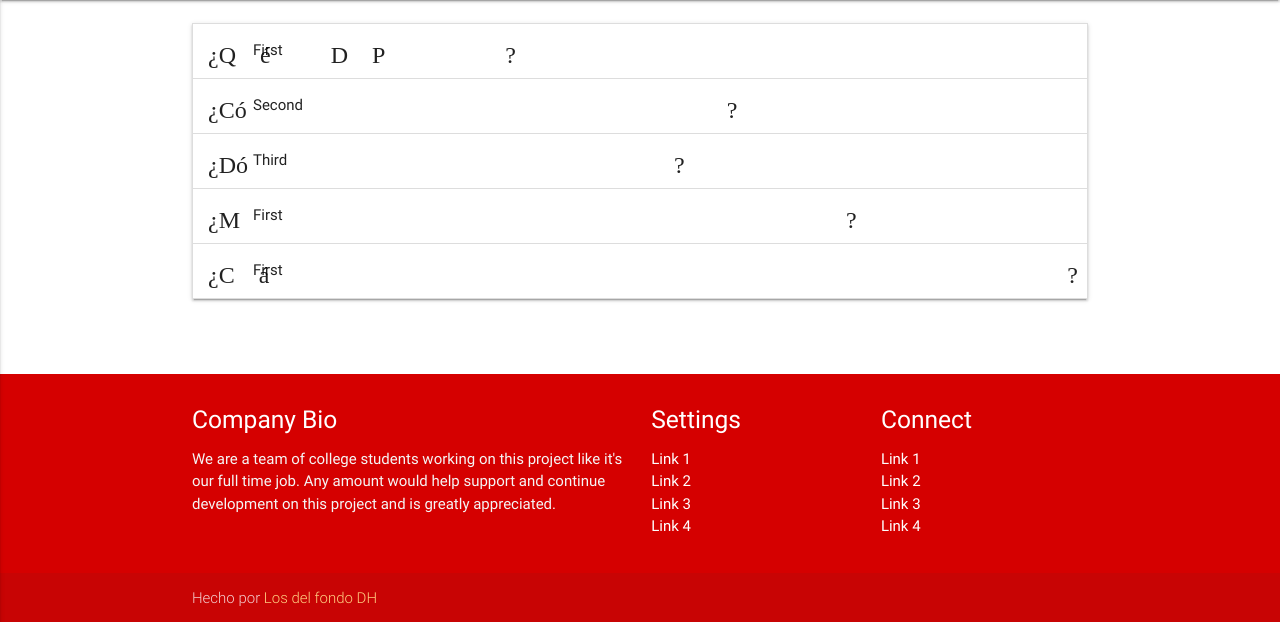
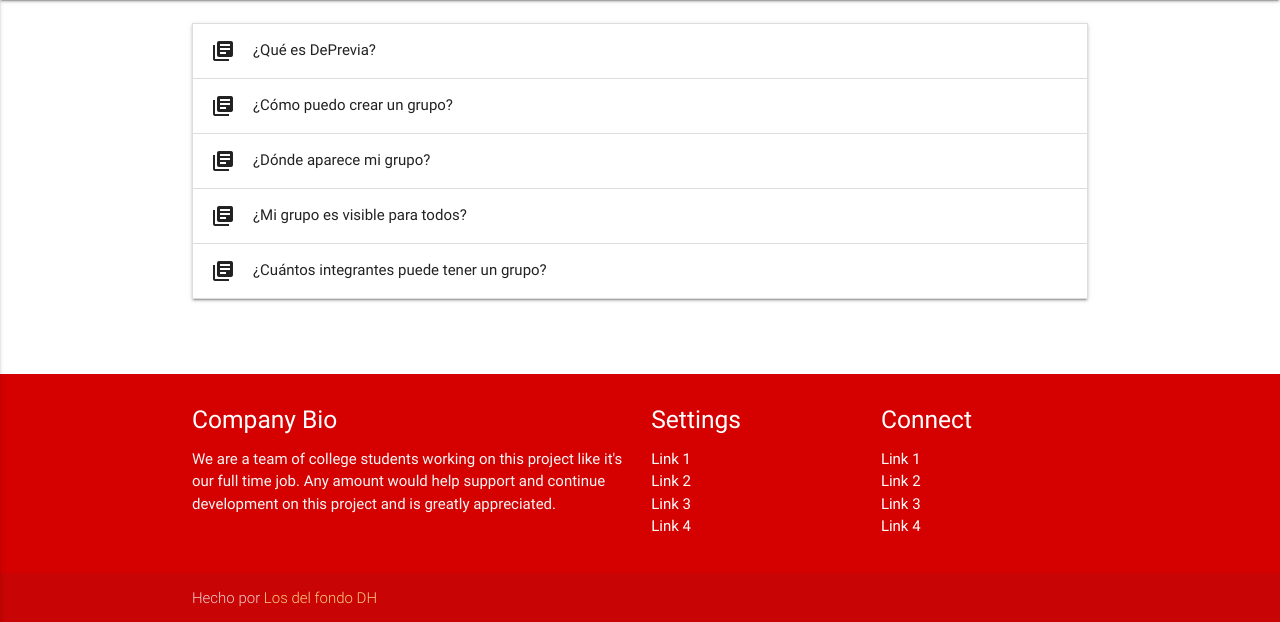
Before and after one commit to lmancuso/deprevia, a PHP site: page /faqs.php in a window 1280 px wide. Shown: the part 64-686 px from the top of the page. Run offline with PHP 8.4, Linux system fonts and the light colour scheme; some libraries are stand-ins or nearby versions.

Commit message:
se arregla el faqs

```diff
--- a/faqs.php
+++ b/faqs.php
@@ -19,30 +19,32 @@
 
       <ul class="collapsible" data-collapsible="accordion">
     <li>
-      <div class="collapsible-header"><i class="material-icons">¿Qué es DePrevia?</i>First</div>
+      <div class="collapsible-header"><i class="material-icons">library_books</i>¿Qué es DePrevia?</div>
       <div class="collapsible-body"><span>Lorem ipsum dolor sit amet, consectetur adipisicing elit. Expedita mollitia facilis deserunt placeat nesciunt itaque velit, consequatur consectetur, dolorem aliquid voluptas! Quia excepturi odio pariatur ipsam sapiente ea. Excepturi, deleniti!</span></div>
     </li>
     <li>
-      <div class="collapsible-header"><i class="material-icons">¿Cómo puedo crear un grupo?</i>Second</div>
+      <div class="collapsible-header"><i class="material-icons">library_books</i>¿Cómo puedo crear un grupo?</div>
       <div class="collapsible-body"><span>Lorem ipsum dolor sit amet, consectetur adipisicing elit. Expedita mollitia facilis deserunt placeat nesciunt itaque velit, consequatur consectetur, dolorem aliquid voluptas! Quia excepturi odio pariatur ipsam sapiente ea. Excepturi, deleniti!</span></div>
     </li>
     <li>
-      <div class="collapsible-header"><i class="material-icons">¿Dónde aparece mi grupo?</i>Third</div>
+      <div class="collapsible-header"><i class="material-icons">library_books</i>¿Dónde aparece mi grupo?</div>
       <div class="collapsible-body"><span>Lorem ipsum dolor sit amet, consectetur adipisicing elit. Expedita mollitia facilis deserunt placeat nesciunt itaque velit, consequatur consectetur, dolorem aliquid voluptas! Quia excepturi odio pariatur ipsam sapiente ea. Excepturi, deleniti!</span></div>
     </li>
     <li>
-      <div class="collapsible-header"><i class="material-icons">¿Mi grupo es visible para todos?</i>First</div>
+      <div class="collapsible-header"><i class="material-icons">library_books</i>¿Mi grupo es visible para todos?</div>
       <div class="collapsible-body"><span>Lorem ipsum dolor sit amet, consectetur adipisicing elit. Expedita mollitia facilis deserunt placeat nesciunt itaque velit, consequatur consectetur, dolorem aliquid voluptas! Quia excepturi odio pariatur ipsam sapiente ea. Excepturi, deleniti!</span></div>
     </li>
     <li>
-      <div class="collapsible-header"><i class="material-icons">¿Cuántos integrantes puede tener un grupo?</i>First</div>
+      <div class="collapsible-header"><i class="material-icons">library_books</i>¿Cuántos integrantes puede tener un grupo?</div>
       <div class="collapsible-body"><span>Lorem ipsum dolor sit amet, consectetur adipisicing elit. Expedita mollitia facilis deserunt placeat nesciunt itaque velit, consequatur consectetur, dolorem aliquid voluptas! Quia excepturi odio pariatur ipsam sapiente ea. Excepturi, deleniti!</span></div>
     </li>
   </ul>
-
     </div>
     <br><br>
   </div>
+
+
+
 
 <?php require('templates/footer.php'); ?>
 
```
